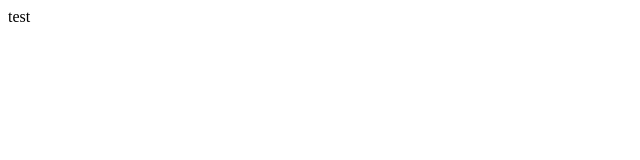
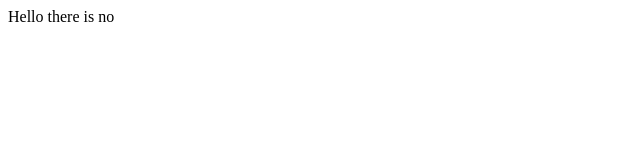
Before and after one commit to remobz/lecture1, a plain HTML site: page index.html in a window 1280 px wide. Shown: the whole page, without its empty margins (0-640 px from the left). Drawn offline with Linux system fonts and the light colour scheme.

Commit message:
Changed it

```diff
--- a/index.html
+++ b/index.html
@@ -4,6 +4,6 @@
     <title>Welcome to test</title>
 </head>
 <body>
-    test
+    Hello there is no
 </body>
 </html>
```
